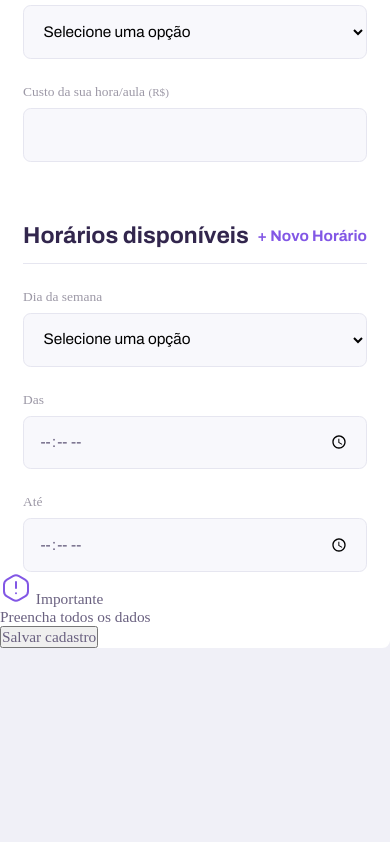
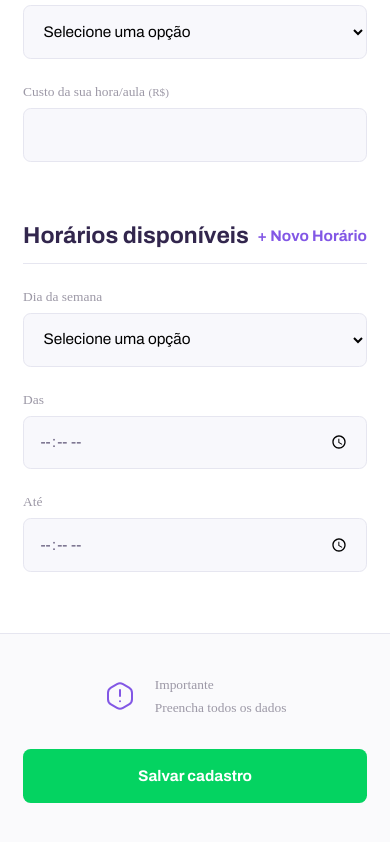
Before and after one commit to banzak1/nlw2, a plain HTML site: page give-classes.html in a window 390 px wide. Shown: the part 1016-1858 px from the top of the page. Before the commit the page ends 1664 px from the top, so only its background shows below. Drawn offline with Linux system fonts and the light colour scheme.

Commit message:
finalizing mobile css

```diff
--- a/styles/partials/page-give-classes.css
+++ b/styles/partials/page-give-classes.css
@@ -64,8 +64,48 @@
     margin-top: 2.4rem;
 }
 
+#page-give-classes main footer {
+    padding: 4rem 2.4rem;
 
+    background: var(--color-box-footer);
+    border-top: 1px solid var(--color-line-in-white);
+    margin-top: 6.4rem;
+}
 
+#page-give-classes main footer p {
+    display: flex;
+    align-items: center;
+    justify-content: center;
+
+    font-size: 1.4rem;
+    line-height: 2.4rem;
+
+    color: var(--color-text-complement);
+}
+
+#page-give-classes main footer p img {
+    margin-right: 2rem;
+
+}
+
+#page-give-classes main footer button {
+    width: 100%;
+    height: 5.6rem;
+    background: var(--color-secondary);
+    color: var(--color-button-text);
+    border: 0;
+    border-radius: .8rem;
+    cursor: pointer;
+    font: 700 1.6rem Archivo;
+
+    display: flex;
+    align-items: center;
+    justify-content: center;
+    text-decoration: none;
+
+    transition: 0.2s;
+    margin-top: 3.2rem;
+}
 
 @media(max-width: 700px) {
     #page-give-classes #container {
```
